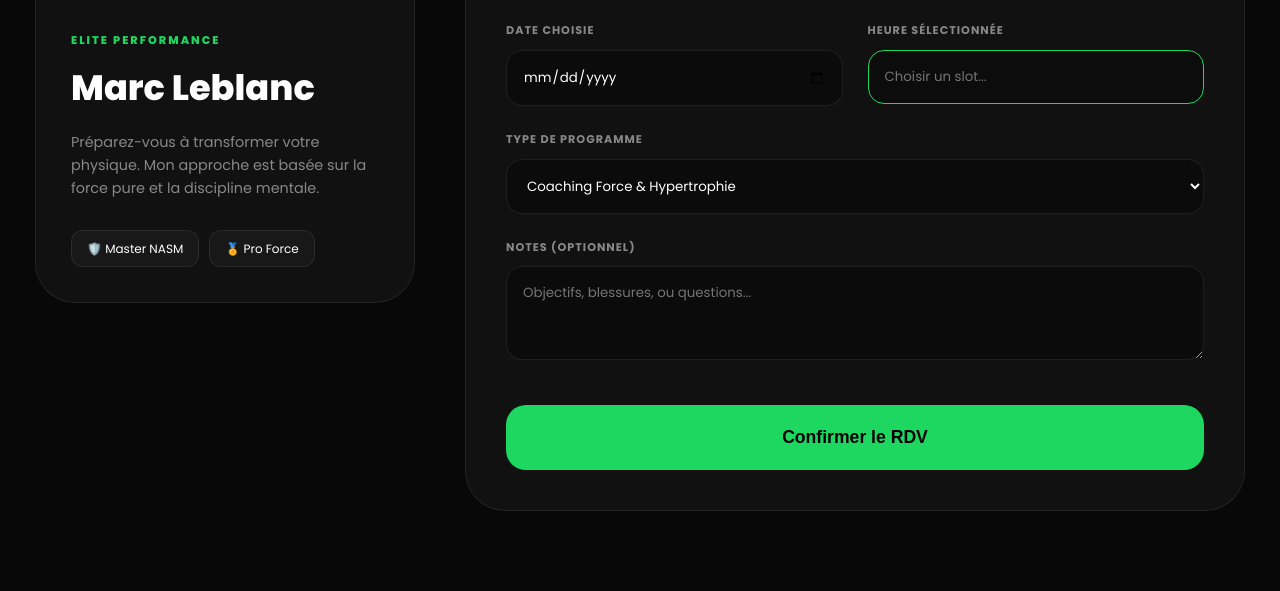
After one commit to ayouberrak/coachPro-v2, a PHP site: page /app/views/reservation.view.php in a window 1280 px wide. The commit adds this page. Shown: the part 587-1178 px from the top of the page. Run offline with PHP 8.4, Linux system fonts and the light colour scheme.

```diff
--- a/app/controlleur/login.controleur.php
+++ b/app/controlleur/login.controleur.php
@@ -17,6 +17,8 @@ class Login_controleur{
         $user = new User($this->conn);
 
         if($user->LoginUser($method['email'],$method['password'])){
+            session_start();
+            // $_SESSION['id']= ;
             if($user->role == 1){
                 header('Location: client_dash.controleur.php?valid=yes');
                 exit;
--- /dev/null
+++ b/app/controlleur/mes_seances.controleur.php
@@ -0,0 +1,4 @@
+<?php
+
+
+require_once __DIR__ . '/../views/mes_seances.view.php';
--- /dev/null
+++ b/app/controlleur/profile_client.controleur.php
@@ -0,0 +1,4 @@
+<?php
+
+
+require_once __DIR__ . '/../views/profile_client.view.php';
--- /dev/null
+++ b/app/controlleur/reservation.controleur.php
@@ -0,0 +1,6 @@
+<?php
+
+
+
+
+require_once __DIR__ .'/../views/reservation.view.php';
--- a/app/views/client_dash.view.php
+++ b/app/views/client_dash.view.php
@@ -208,7 +208,7 @@
                                 <span>🛡️</span> <?= $ress['certification'] ?>
                             </div>
                         </div>
-                        <a href="reservation.php?id=<?= $ress['id_coach'] ?>" class="btn-reserve">Réserver une séance</a>
+                        <a href="reservation.controleur.php?id=<?= $ress['id_coach'] ?>" class="btn-reserve">Réserver une séance</a>
                     </div>
                 </div>
             <?php } ?>
--- /dev/null
+++ b/app/views/reservation.view.php
@@ -0,0 +1,270 @@
+<!DOCTYPE html>
+<html lang="fr">
+<head>
+    <meta charset="UTF-8">
+    <meta name="viewport" content="width=device-width, initial-scale=1.0">
+    <title>FitCoach - Profil Élite</title>
+    <link href="https://fonts.googleapis.com/css2?family=Poppins:wght@300;400;500;600;700;800&display=swap" rel="stylesheet">
+
+    <style>
+        :root {
+            --primary: #1ed760;
+            --bg-body: #080808;
+            --card-bg: #111111;
+            --border: rgba(255, 255, 255, 0.08);
+            --text-white: #ffffff;
+            --text-muted: #888888;
+            --input-bg: rgba(0, 0, 0, 0.3);
+        }
+
+        * { margin: 0; padding: 0; box-sizing: border-box; }
+
+        body {
+            font-family: 'Poppins', sans-serif;
+            background-color: var(--bg-body);
+            color: var(--text-white);
+            line-height: 1.6;
+        }
+
+        /* --- Navbar Fixe & Nadiya --- */
+        .navbar {
+            position: fixed;
+            top: 0; width: 100%;
+            padding: 18px 8%;
+            display: flex;
+            justify-content: space-between;
+            align-items: center;
+            background: rgba(8, 8, 8, 0.9);
+            backdrop-filter: blur(20px);
+            border-bottom: 1px solid var(--border);
+            z-index: 1000;
+        }
+
+        .logo {
+            font-size: 1.4rem; font-weight: 800;
+            text-decoration: none; color: white;
+            letter-spacing: -1px;
+        }
+        .logo span { color: var(--primary); }
+
+        .nav-links { display: flex; gap: 35px; align-items: center; }
+        .nav-links a {
+            text-decoration: none;
+            color: var(--text-muted);
+            font-size: 0.85rem;
+            font-weight: 600;
+            text-transform: uppercase;
+            letter-spacing: 1px;
+            transition: 0.3s;
+            position: relative;
+        }
+
+        /* Effet Hover & Active sur la Nav */
+        .nav-links a:hover, .nav-links a.active { color: var(--primary); }
+        .nav-links a.active::after {
+            content: '';
+            position: absolute; bottom: -8px; left: 0;
+            width: 100%; height: 2px; background: var(--primary);
+            box-shadow: 0 0 10px var(--primary);
+        }
+
+        .container {
+            max-width: 1250px;
+            margin: 0 auto;
+            padding: 130px 20px 80px;
+        }
+
+        /* --- Grid Layout --- */
+        .main-grid {
+            display: grid;
+            grid-template-columns: 380px 1fr;
+            gap: 50px;
+            align-items: start;
+        }
+
+        /* --- Left Side: Coach Sidebar --- */
+        .coach-sidebar {
+            background: var(--card-bg);
+            border-radius: 40px;
+            padding: 35px;
+            border: 1px solid var(--border);
+            position: sticky;
+            top: 110px;
+        }
+
+        .coach-image {
+            width: 100%; height: 420px;
+            border-radius: 30px;
+            object-fit: cover;
+            margin-bottom: 25px;
+        }
+
+        .specialty-tag {
+            color: var(--primary); font-weight: 800;
+            font-size: 0.7rem; letter-spacing: 2px;
+            text-transform: uppercase; display: block; margin-bottom: 10px;
+        }
+
+        .coach-sidebar h1 { font-size: 2.2rem; font-weight: 800; margin-bottom: 15px; }
+        .coach-bio { color: var(--text-muted); font-size: 0.9rem; margin-bottom: 30px; }
+
+        .certif-flex { display: flex; flex-wrap: wrap; gap: 10px; }
+        .certif-badge {
+            background: rgba(255,255,255,0.03);
+            padding: 8px 15px; border-radius: 12px;
+            font-size: 0.75rem; border: 1px solid var(--border);
+        }
+
+        /* --- Right Side: Booking --- */
+        .booking-area { display: flex; flex-direction: column; gap: 30px; }
+
+        .card-elite {
+            background: var(--card-bg);
+            border-radius: 40px;
+            padding: 40px;
+            border: 1px solid var(--border);
+        }
+
+        .section-header { font-size: 1.5rem; font-weight: 700; margin-bottom: 30px; }
+        .section-header span { color: var(--primary); }
+
+        /* --- Time Slots Interactive --- */
+        .slots-grid {
+            display: grid;
+            grid-template-columns: repeat(auto-fill, minmax(135px, 1fr));
+            gap: 15px;
+        }
+
+        .slot-pill {
+            background: rgba(255,255,255,0.02);
+            border: 1px solid var(--border);
+            padding: 18px; border-radius: 20px;
+            text-align: center; cursor: pointer;
+            transition: 0.3s; font-weight: 600; color: var(--text-muted);
+        }
+
+        .slot-pill:hover { border-color: var(--primary); background: rgba(30, 215, 96, 0.05); color: white; }
+        .slot-pill.selected {
+            background: var(--primary); border-color: var(--primary);
+            color: black; box-shadow: 0 10px 20px rgba(30, 215, 96, 0.2);
+        }
+
+        /* --- Booking Form --- */
+        .reservation-form {
+            display: grid; grid-template-columns: 1fr 1fr; gap: 25px;
+        }
+
+        .form-group { display: flex; flex-direction: column; gap: 10px; }
+        .full-width { grid-column: span 2; }
+        .form-group label { font-size: 0.7rem; color: var(--text-muted); font-weight: 700; text-transform: uppercase; letter-spacing: 1px; }
+
+        .input-box {
+            background: var(--input-bg);
+            border: 1px solid var(--border);
+            padding: 16px; border-radius: 16px;
+            color: white; font-family: inherit; transition: 0.3s;
+        }
+        .input-box:focus { border-color: var(--primary); outline: none; background: rgba(30, 215, 96, 0.02); }
+
+        .btn-action {
+            grid-column: span 2;
+            background: var(--primary);
+            color: black; padding: 22px;
+            border-radius: 20px; border: none;
+            font-weight: 800; font-size: 1.1rem;
+            cursor: pointer; margin-top: 20px; transition: 0.4s;
+        }
+        .btn-action:hover { transform: scale(1.02); box-shadow: 0 15px 35px rgba(30, 215, 96, 0.25); }
+
+        @media (max-width: 1000px) {
+            .main-grid { grid-template-columns: 1fr; }
+            .coach-sidebar { position: relative; top: 0; }
+            .reservation-form { grid-template-columns: 1fr; }
+            .btn-action, .full-width { grid-column: span 1; }
+        }
+    </style>
+</head>
+<body>
+
+    <nav class="navbar">
+        <a href="index.php" class="logo"><span>FIT</span>COACH</a>
+        <div class="nav-links">
+            <a href="reservation.controleur.php" class="active">Explore</a>
+            <a href="mes_seances.controleur.php">Mes Séances</a>
+            <a href="profile_client.controleur.php">Profil</a>
+        </div>
+    </nav>
+
+    <div class="container">
+        <div class="main-grid">
+
+            <aside class="coach-sidebar">
+                <img src="https://images.unsplash.com/photo-1594381898411-846e7d193883?w=600&q=80" alt="Coach Detail" class="coach-image">
+                <span class="specialty-tag">Elite Performance</span>
+                <h1>Marc Leblanc</h1>
+                <p class="coach-bio">Préparez-vous à transformer votre physique. Mon approche est basée sur la force pure et la discipline mentale.</p>
+                <div class="certif-flex">
+                    <div class="certif-badge">🛡️ Master NASM</div>
+                    <div class="certif-badge">🏅 Pro Force</div>
+                </div>
+            </aside>
+
+            <main class="booking-area">
+
+                <div class="card-elite">
+                    <h2 class="section-header">Créneaux <span>Disponibles</span></h2>
+                    <p style="color: var(--text-muted); font-size: 0.85rem; margin-bottom: 25px;">Cliquez sur l'heure pour l'ajouter automatiquement au formulaire :</p>
+                    <div class="slots-grid">
+                        <div class="slot-pill" onclick="fillTime('08:30 - 09:30', this)">08:30 AM</div>
+                        <div class="slot-pill" onclick="fillTime('10:00 - 11:00', this)">10:00 AM</div>
+                        <div class="slot-pill" onclick="fillTime('11:30 - 12:30', this)">11:30 AM</div>
+                        <div class="slot-pill" onclick="fillTime('15:00 - 16:00', this)">15:00 PM</div>
+                        <div class="slot-pill" onclick="fillTime('17:30 - 18:30', this)">17:30 PM</div>
+                        <div class="slot-pill" onclick="fillTime('19:00 - 20:00', this)">19:00 PM</div>
+                    </div>
+                </div>
+
+                <div class="card-elite">
+                    <h2 class="section-header">Finaliser <span>la Réservation</span></h2>
+                    <form class="reservation-form">
+                        <div class="form-group">
+                            <label>Date Choisie</label>
+                            <input type="date" class="input-box">
+                        </div>
+                        <div class="form-group">
+                            <label>Heure Sélectionnée</label>
+                            <input type="text" id="target_time" class="input-box" placeholder="Choisir un slot..." readonly style="border-color: var(--primary);">
+                        </div>
+                        <div class="form-group full-width">
+                            <label>Type de Programme</label>
+                            <select class="input-box">
+                                <option>Coaching Force & Hypertrophie</option>
+                                <option>Perte de Gras Intensive</option>
+                                <option>Consultation Nutrition</option>
+                            </select>
+                        </div>
+                        <div class="form-group full-width">
+                            <label>Notes (Optionnel)</label>
+                            <textarea class="input-box" rows="3" placeholder="Objectifs, blessures, ou questions..."></textarea>
+                        </div>
+                        <button type="button" class="btn-action">Confirmer le RDV</button>
+                    </form>
+                </div>
+
+            </main>
+        </div>
+    </div>
+
+    <script>
+        function fillTime(time, element) {
+            // 1. Ma3mar l'input dial l'heure
+            document.getElementById('target_time').value = time;
+
+            // 2. Changer de style l'bouton
+            const allPills = document.querySelectorAll('.slot-pill');
+            allPills.forEach(p => p.classList.remove('selected'));
+            element.classList.add('selected');
+        }
+    </script>
+</body>
+</html>
```
Also changed, not shown: app/views/mes_seances.view.php (added, +218 -0 lines), app/views/profile_client.view.php (added).
